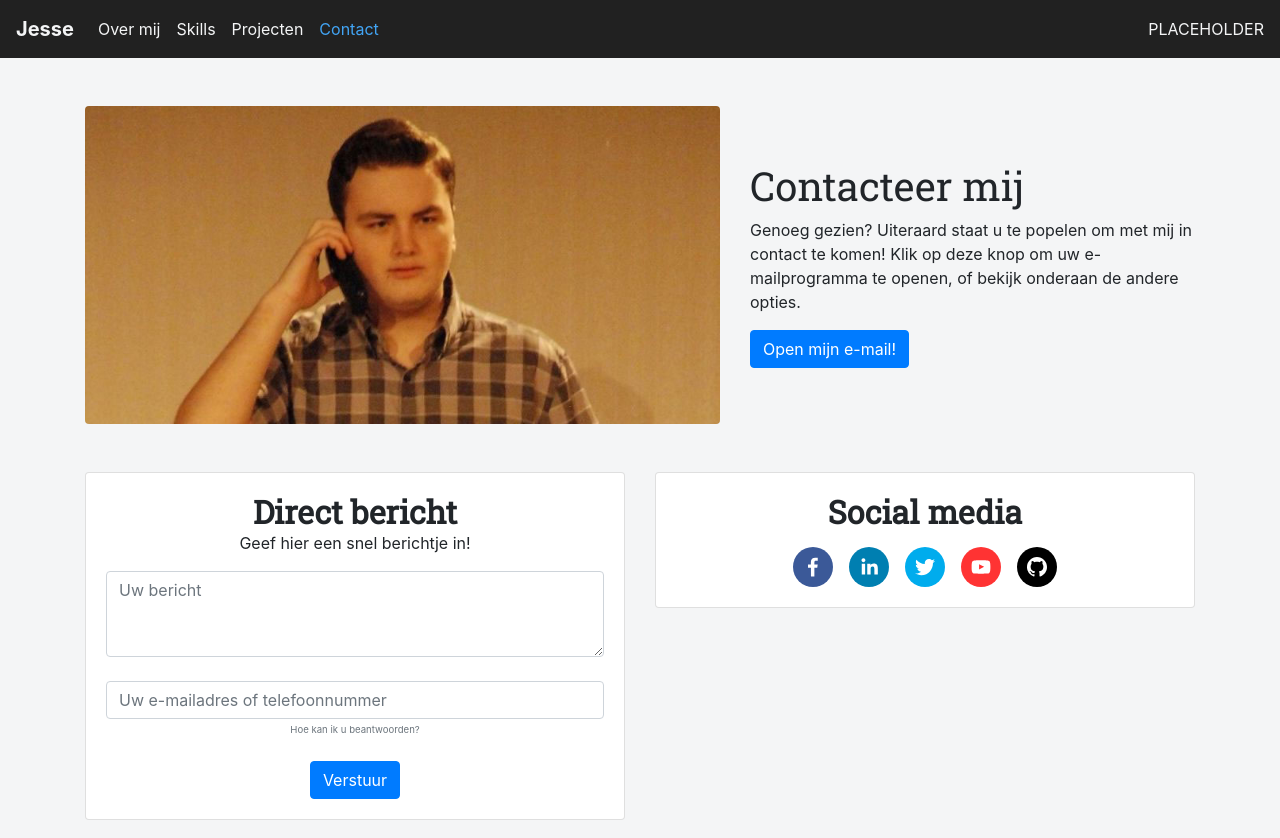
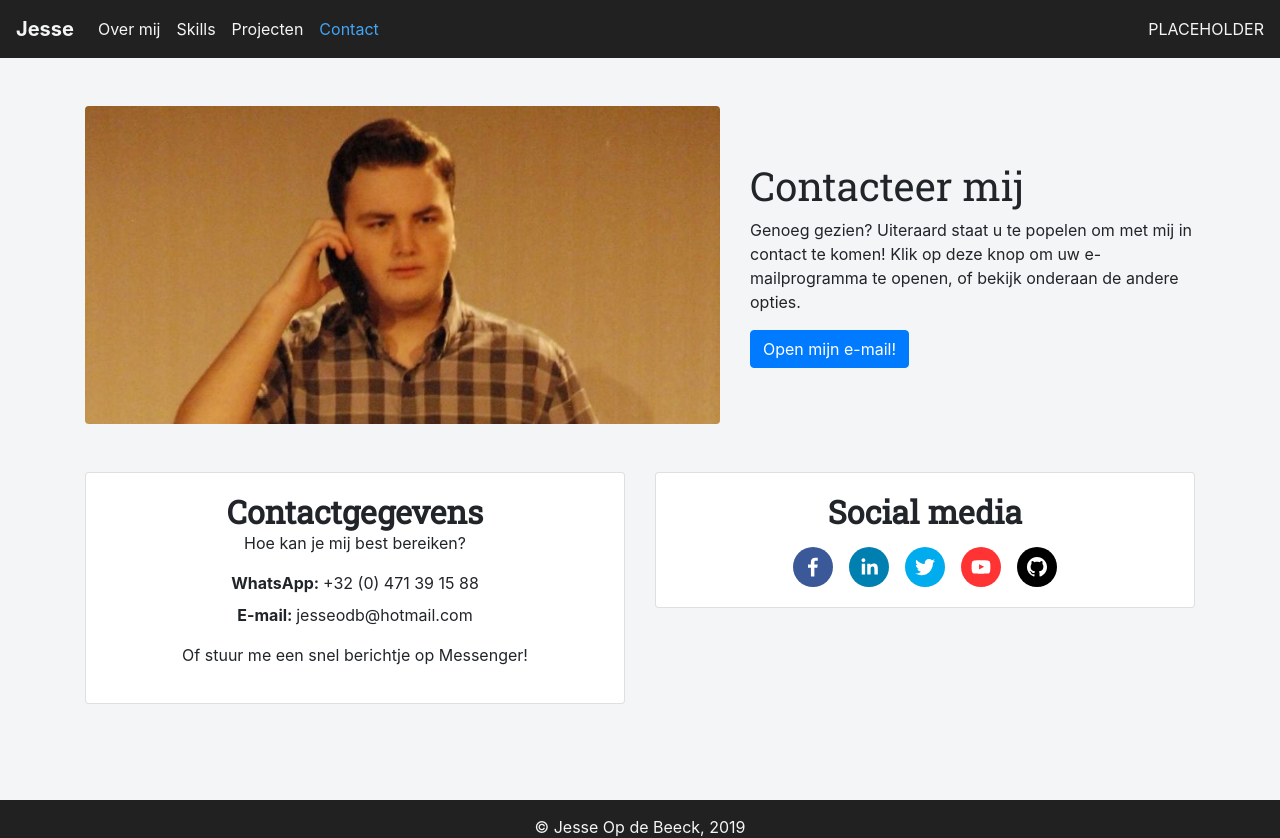
Before and after one commit to jesse-opdebeeck/react-portfolio, a React (Create React App) app: page /contact in a window 1280 px wide. Shown: the top 838 px of the page. Built offline with nearby package versions, Linux system fonts and the light colour scheme.

Commit message:
edited contact page

```diff
--- a/package.json
+++ b/package.json
@@ -10,6 +10,7 @@
     "react-dom": "^16.8.6",
     "react-helmet": "^5.2.1",
     "react-icons": "^3.7.0",
+    "react-messenger-plugin": "^2.1.0",
     "react-reveal": "^1.2.2",
     "react-router-dom": "^5.0.0",
     "react-scripts": "3.0.0",
--- a/src/components/contact.js
+++ b/src/components/contact.js
@@ -1,6 +1,7 @@
 import React, { Component } from "react";
 import Header from "../components/header";
 import Footer from "../components/footer";
+
 import { SocialIcon } from "react-social-icons";
 import callmeup from "../img/callmeup.jpg";
 
@@ -10,64 +11,49 @@ class Contact extends Component {
     return (
       <React.Fragment>
         <Header title="Contact" />
-        <div class="container">
-          <div class="row align-items-center my-5">
-            <div class="col-lg-7">
+        <div className="container">
+          <div className="row align-items-center my-5">
+            <div className="col-lg-7">
               <img
-                class="img-fluid rounded mb-4 mb-lg-0 callmeup"
+                className="img-fluid rounded mb-4 mb-lg-0 callmeup"
                 src={callmeup}
                 alt="Bel me op!"
               />
             </div>
-            <div class="col-lg-5">
-              <h1 class="font-weight-light">Contacteer mij</h1>
+            <div className="col-lg-5">
+              <h1 className="font-weight-light">Contacteer mij</h1>
               <p>
                 Genoeg gezien? Uiteraard staat u te popelen om met mij in
                 contact te komen! Klik op deze knop om uw e-mailprogramma te
                 openen, of bekijk onderaan de andere opties.
               </p>
-              <a class="btn btn-primary" href="mailto:jesseodb@hotmail.com">
+              <a className="btn btn-primary" href="mailto:jesseodb@hotmail.com">
                 Open mijn e-mail!
               </a>
             </div>
           </div>
-          <div class="row">
-            <div class="col-md-6 mb-5">
-              <div class="card h-100 contact-card text-center">
-                <div class="card-body">
-                  <h2 class="card-title">Direct bericht</h2>
-                  <p class="card-text">Geef hier een snel berichtje in!</p>
-                  <form className="contact-dm-form">
-                    <textarea
-                      className="form-control"
-                      rows="3"
-                      placeholder="Uw bericht"
-                    />
-                    <br />
-                    <input
-                      type="text"
-                      className="form-control"
-                      placeholder="Uw e-mailadres of telefoonnummer"
-                    />
-                    <small class="form-text text-muted">
-                      Hoe kan ik u beantwoorden?
-                    </small>
-                    <br />
-                    <button
-                      href="#"
-                      class="btn btn-primary btn-md"
-                      type="submit"
-                    >
-                      Verstuur
-                    </button>
-                  </form>
+          <div className="row">
+            <div className="col-md-6 mb-5">
+              <div className="card h-100 contact-card text-center">
+                <div className="card-body">
+                  <h2 className="card-title">Contactgegevens</h2>
+                  <p className="card-text">Hoe kan je mij best bereiken?</p>
+                  <ul className="list-unstyled">
+                    <li className="mt-2 my-2">
+                      <b>WhatsApp: </b>+32 (0) 471 39 15 88
+                    </li>
+                    <li className="mt-2">
+                      <b>E-mail: </b>jesseodb@hotmail.com
+                    </li>
+                  </ul>
+                  <p>Of stuur me een snel berichtje op Messenger!</p>
                 </div>
               </div>
             </div>
-            <div class="col-md-6 mb-5">
-              <div class="card contact-card">
-                <div class="card-body text-center">
-                  <h2 class="card-title mb-3">Social media</h2>
+            <div className="col-md-6 mb-5">
+              <div className="card contact-card">
+                <div className="card-body text-center">
+                  <h2 className="card-title mb-3">Social media</h2>
                   <SocialIcon
                     url="http://www.facebook.com/jesseodb"
                     target="_blank"
```
Also changed, not shown: 1 other file (tests, documents, lock files or other folders).
